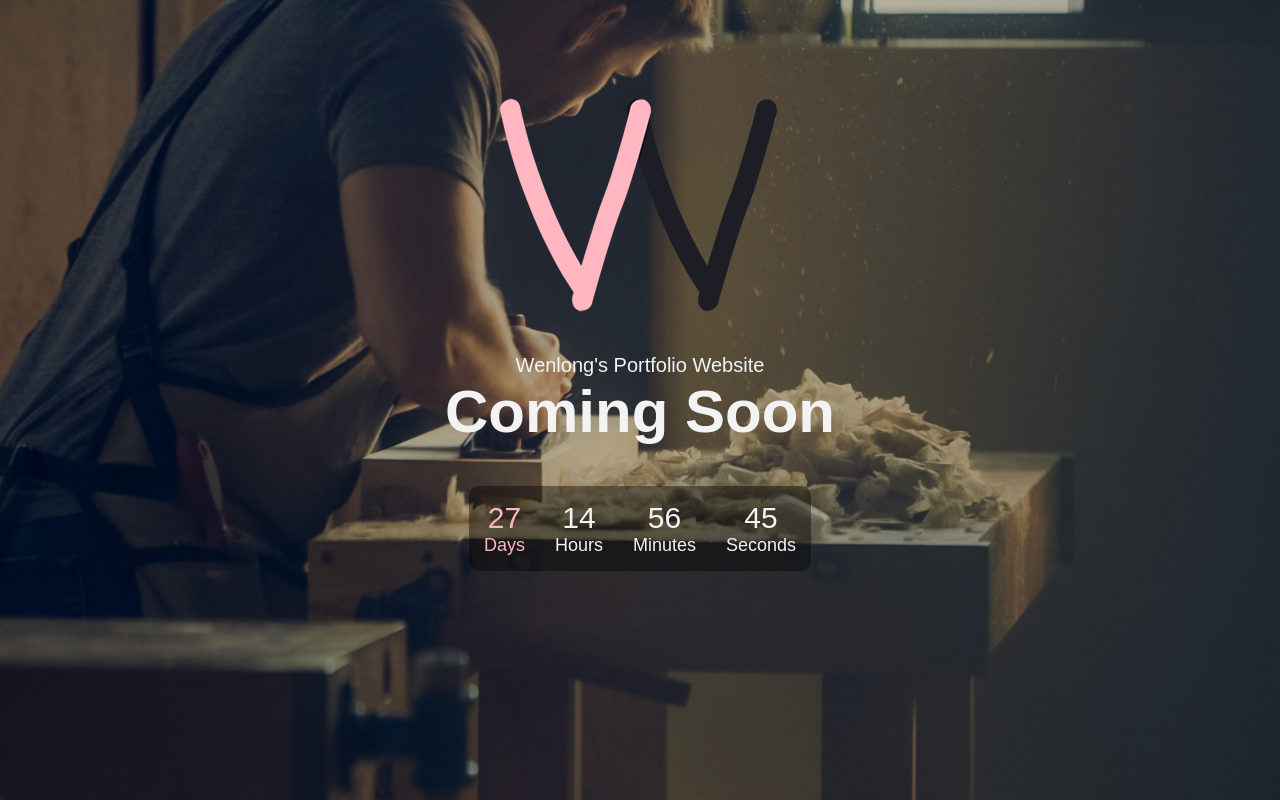
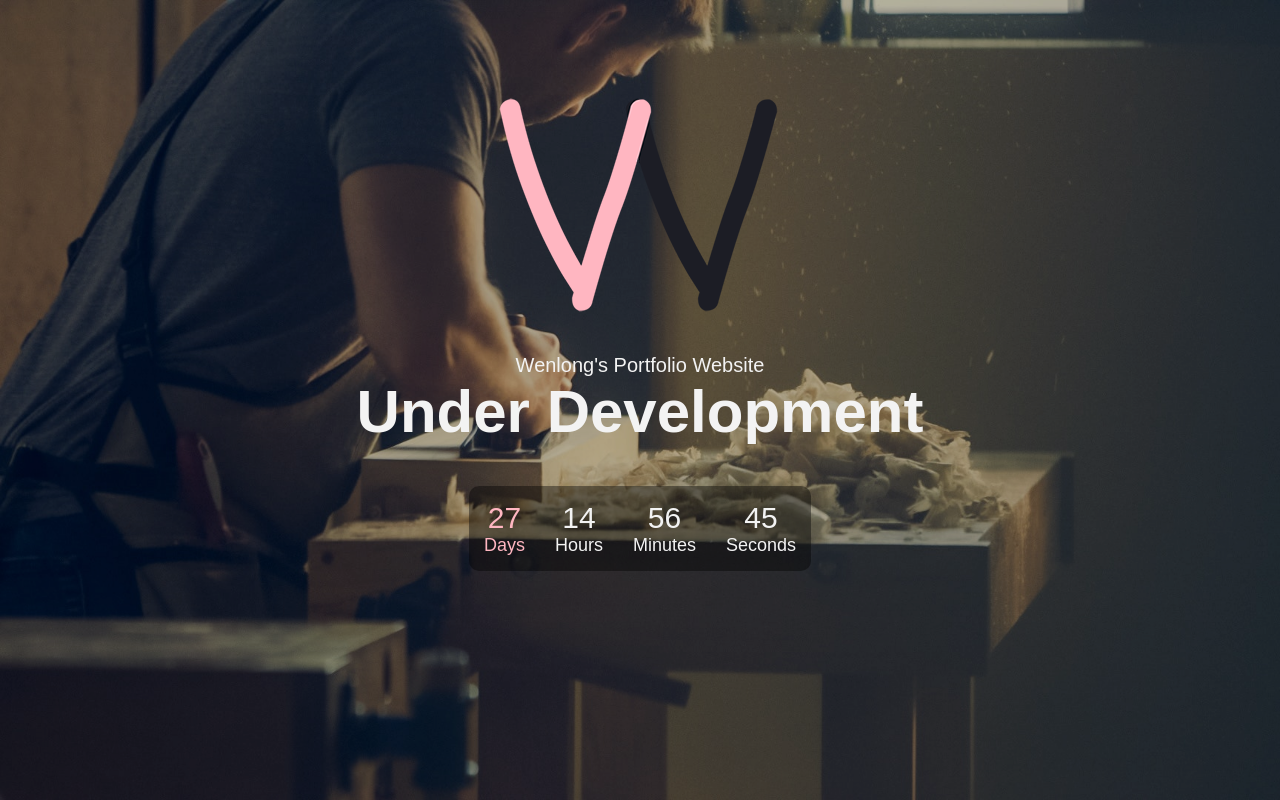
Before and after one commit to evanzombie/tempsite, a plain HTML site: page index.html in a window 1280 px wide. Drawn offline with Linux system fonts and the light colour scheme.

Commit message:
Update index.html

```diff
--- a/index.html
+++ b/index.html
@@ -10,7 +10,7 @@
 		<div class="landing-inner">
 			<img src="img/logo.png" alt="logo">
 			<p>Wenlong's Portfolio Website</p>
-			<h1 class="comingSoon">Coming Soon</h1>
+			<h1 class="comingSoon">Under Development</h1>
 			<div class="countDown"></div>
 		</div>
 	</section>
```
